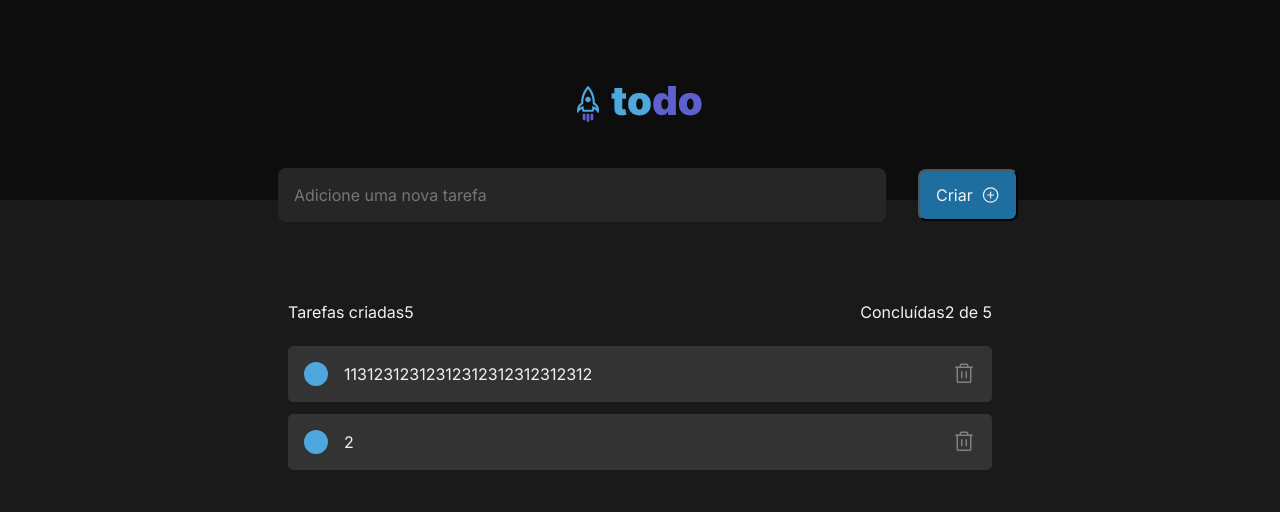
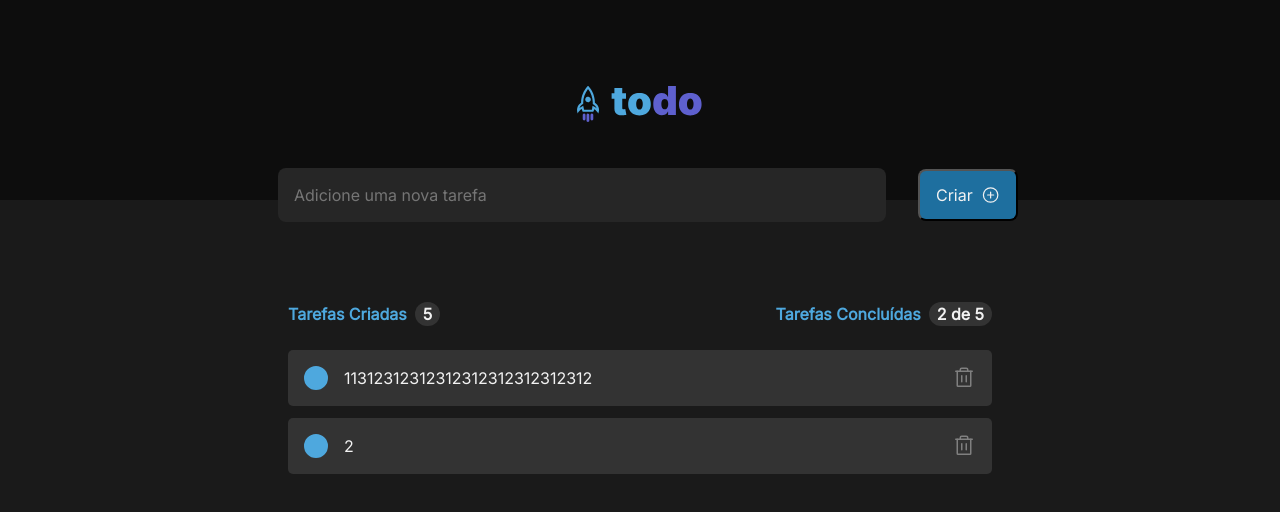
Before and after one commit to joaofanchini/curso_rocketseat, a React (Vite) app in the folder 01-desafio-todo-list/: page / in a window 1280 px wide. Shown: the top 512 px of the page. Built offline with nearby package versions, Linux system fonts and the light colour scheme.

Commit message:
[01D] Finalização da estilização do projeto

```diff
--- a/01-desafio-todo-list/src/components/task/Task.css
+++ b/01-desafio-todo-list/src/components/task/Task.css
@@ -56,8 +56,16 @@ span.task__description--scratched{
 }
 
 div.task svg.task__icon {
+    background-color: transparent;
     color: var(--gray-300) ;
     cursor: pointer;
+    transition: background-color 1s ,  color .5s;
+}
+
+div.task svg.task__icon:focus,
+div.task svg.task__icon:hover {
+    background-color: var(--gray-400);
+    color: var(--red);
 }
 
 /*Estilização quando realizado o check do input*/
--- /dev/null
+++ b/01-desafio-todo-list/src/components/taskInfo/TaskInfo.css
@@ -0,0 +1,18 @@
+div.task__info {
+    display: flex;
+    flex-direction: row;
+    justify-content: center;
+    align-items: center;
+    gap: .5rem;
+    font-weight: bold;
+}
+
+span.task__info__text {
+    color: var(--blue);
+}
+
+span.task__info__counter {
+    background-color: var(--gray-400);
+    border-radius: 999px;
+    padding: .125rem .5rem;
+}
--- /dev/null
+++ b/01-desafio-todo-list/src/components/taskInfo/TaskInfo.tsx
@@ -0,0 +1,15 @@
+import './TaskInfo.css';
+
+interface TaskInfoProps {
+    text:string,
+    textCounter:string
+}
+
+const TaskInfo = (props:TaskInfoProps) => {
+    return <div className='task__info'>
+        <span className='task__info__text'>{props.text}</span>
+        <span className='task__info__counter'>{props.textCounter}</span>
+    </div>
+}
+
+export default TaskInfo;
--- a/01-desafio-todo-list/src/components/taskSpace/TaskSpace.css
+++ b/01-desafio-todo-list/src/components/taskSpace/TaskSpace.css
@@ -27,7 +27,7 @@ div.task__space__header {
     width: 100%;
 }
 
-div.task__space__tasks{
+div.task__space__tasks {
     display: flex;
     flex-direction: column;
     align-items: center;
--- a/01-desafio-todo-list/src/components/taskSpace/TaskSpace.tsx
+++ b/01-desafio-todo-list/src/components/taskSpace/TaskSpace.tsx
@@ -1,19 +1,14 @@
 import './TaskSpace.css';
 
 import Task from "../task/Task";
+import TaskInfo from "../taskInfo/TaskInfo";
 
 const TaskSpace = () => {
     return <div className='task__container'>
         <div className='task__space'>
             <div className='task__space__header'>
-                <div>
-                    <span>Tarefas criadas</span>
-                    <span>5</span>
-                </div>
-                <div>
-                    <span>Concluídas</span>
-                    <span>{`${2} de ${5}`}</span>
-                </div>
+                <TaskInfo text="Tarefas Criadas" textCounter="5"/>
+                <TaskInfo text="Tarefas Concluídas" textCounter="2 de 5"/>
             </div>
             <div className='task__space__tasks'>
                 <Task id={'1'} description={'11312312312312312312312312312'}></Task>
```
